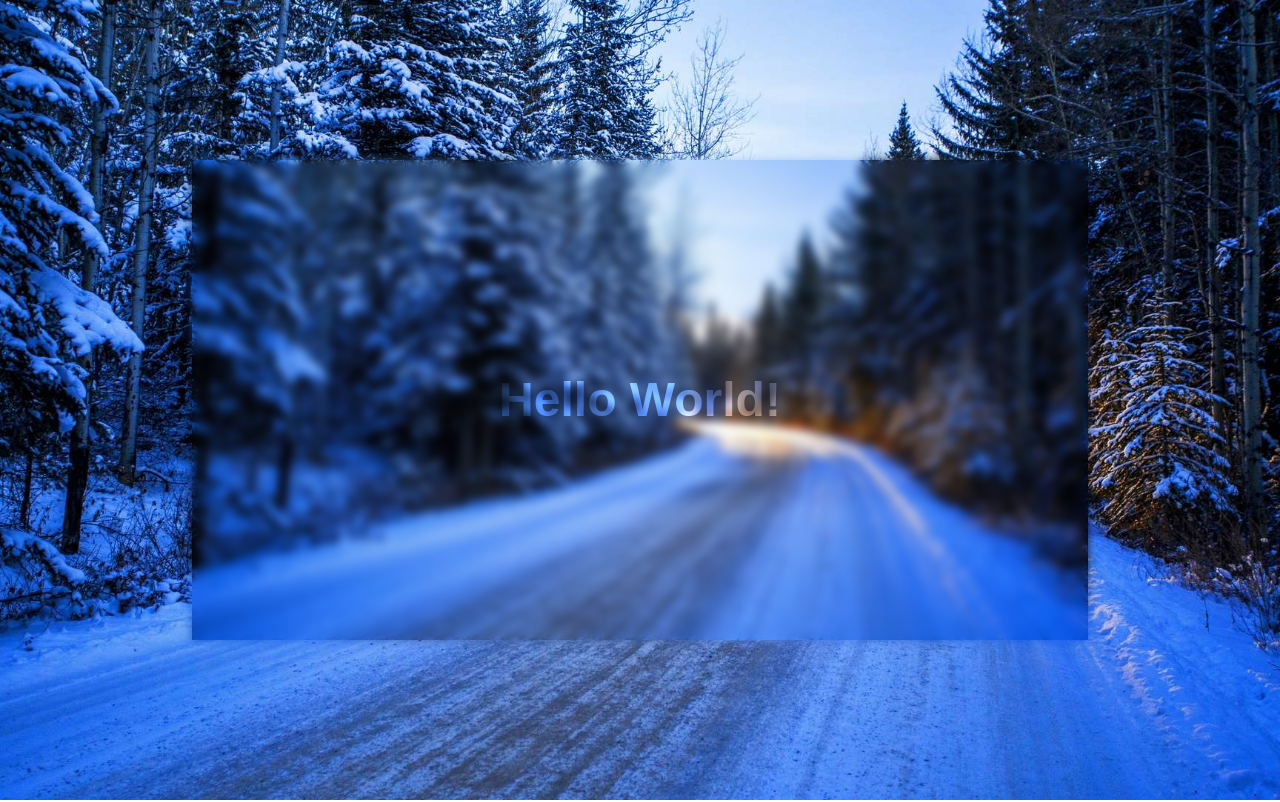
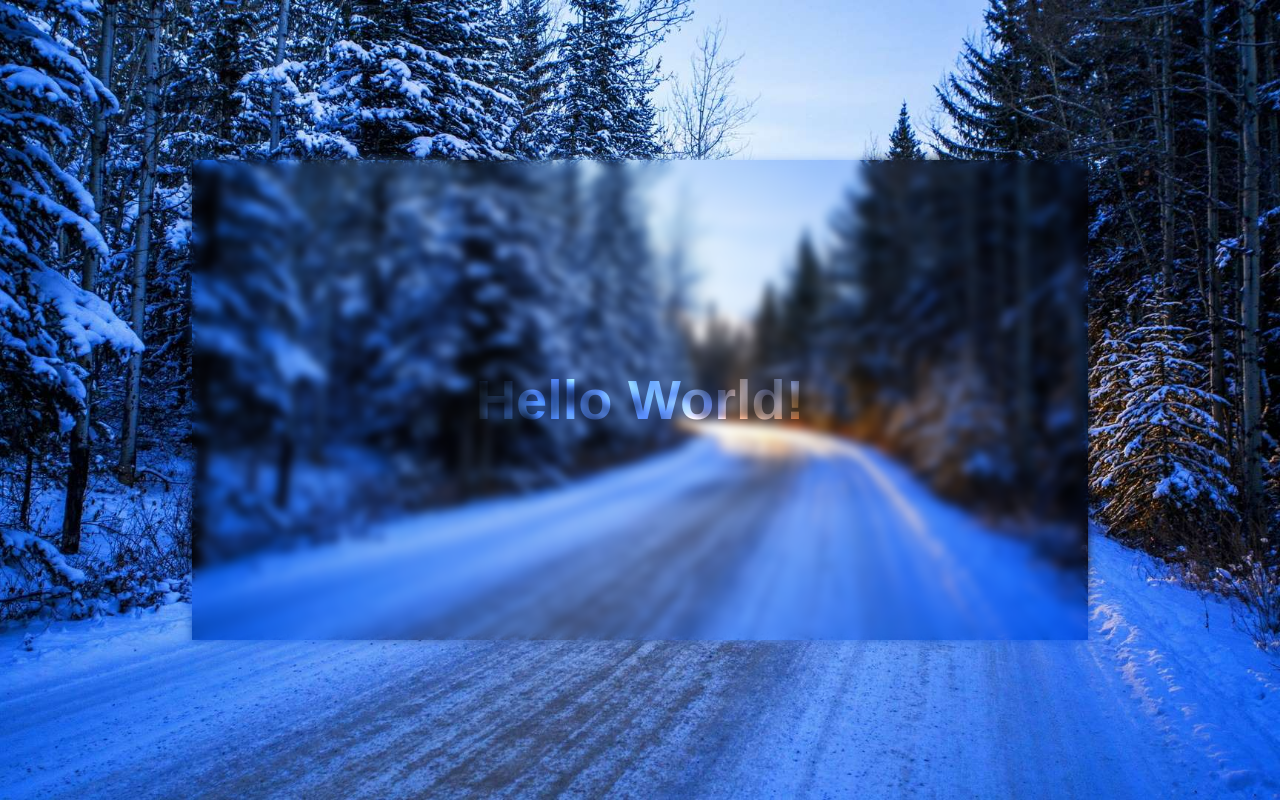
Before and after one commit to zion86/CSS, a plain HTML site: page CSS-frosted-glass-effect/index.html in a window 1280 px wide. Shown: the top 802 px of the page. Drawn offline with Linux system fonts and the light colour scheme.

Commit message:
changed css in frosted glass effect

```diff
--- a/CSS-frosted-glass-effect/style.css
+++ b/CSS-frosted-glass-effect/style.css
@@ -4,11 +4,11 @@
   box-sizing: border-box;
 }
 
-html {
+html,
+body {
   height: 100%;
 }
 body{
-  height: 100%;
   font-family: sans-serif;
   line-height: 1.5;
 }
@@ -27,6 +27,9 @@ body{
   width: 70%;
   height: 60%;
   background: inherit;
+  display: flex;
+  align-items: center;
+  justify-content: center;
 }
 
 .img__glass::before {
@@ -41,13 +44,7 @@ body{
 }
 
 .img__title {
-  position: absolute;
-  width: 100%;
-  height: 100%;
-  display: flex;
-  justify-content: center;
-  align-items: center;
-  font-size: 3rem;
+  font-size: 3.5rem;
   color: white;
   text-align: center;
   mix-blend-mode: overlay;
```
Also changed, not shown: CSS-frosted-glass-effect/index.html (+3 -0 lines).
